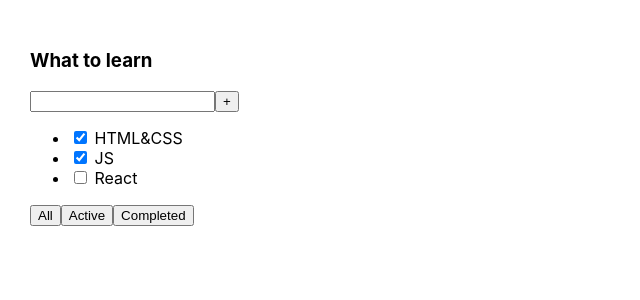
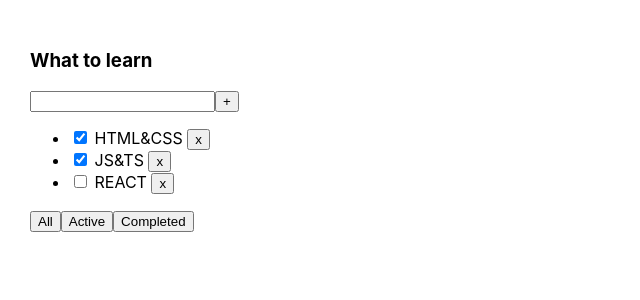
Before and after one commit to amnesia322/my-todolist, a React (Create React App) app: page / in a window 1280 px wide. Shown: the top 300 px of the page, without its empty margins (0-640 px from the left). Built offline with nearby package versions, Linux system fonts and the light colour scheme.

Commit message:
add removeTask

```diff
--- a/src/App.tsx
+++ b/src/App.tsx
@@ -1,26 +1,29 @@
-import React from 'react';
+import React, {useState} from 'react';
 import './App.css';
+import ToDoList, {TaskType} from "./components/ToDoList";
+
+
 
 function App() {
+    //BLL:
+
+    const [tasks, setTasks] = useState<Array<TaskType>>( [
+            {id: 1, title: "HTML&CSS", isDone: true},
+            {id: 2, title: "JS&TS", isDone: true},
+            {id: 3, title: "REACT", isDone: false},
+        ]
+    )
+
+
+
+    const removeTask = (taskID: number) => {
+        setTasks(tasks.filter(t => t.id !== taskID))
+    }
+
+    //UI:
     return (
         <div className="App">
-            <div>
-                <h3>What to learn</h3>
-                <div>
-                    <input/>
-                    <button>+</button>
-                </div>
-                <ul>
-                    <li><input type="checkbox" checked={true}/> <span>HTML&CSS</span></li>
-                    <li><input type="checkbox" checked={true}/> <span>JS</span></li>
-                    <li><input type="checkbox" checked={false}/> <span>React</span></li>
-                </ul>
-                <div>
-                    <button>All</button>
-                    <button>Active</button>
-                    <button>Completed</button>
-                </div>
-            </div>
+            <ToDoList title="What to learn" tasks={tasks} removeTask={removeTask}/>
         </div>
     );
 }
--- /dev/null
+++ b/src/components/ToDoList.tsx
@@ -0,0 +1,42 @@
+import React from 'react';
+
+export type TaskType = {
+    id: number,
+    title: string,
+    isDone: boolean
+}
+
+type ToDoListPropsType = {
+    title: string,
+    tasks: Array<TaskType>
+    removeTask: (taskID: number) => void
+}
+
+const ToDoList = (props: ToDoListPropsType) => {
+    return (
+        <div>
+            <h3>{props.title}</h3>
+            <div>
+                <input/>
+                <button>+</button>
+            </div>
+            <ul>
+                {props.tasks.map(t => {
+                    return <li key={t.id}><input type="checkbox" checked={t.isDone}/> <span>{t.title}  </span>
+                        <button onClick={() => {props.removeTask(t.id)
+                        }}>x
+                        </button>
+                    </li>
+                })}
+
+            </ul>
+            <div>
+                <button>All</button>
+                <button>Active</button>
+                <button>Completed</button>
+            </div>
+        </div>
+    );
+};
+
+export default ToDoList;
```
